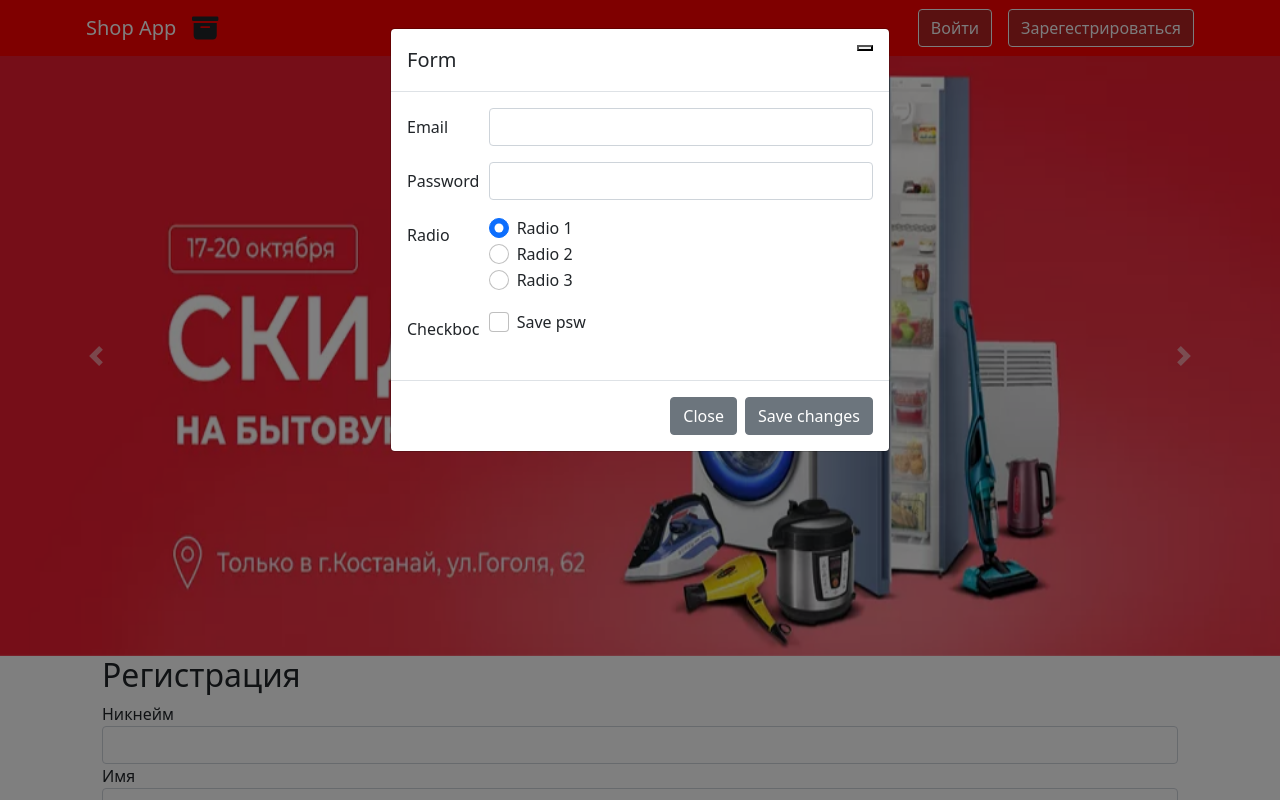
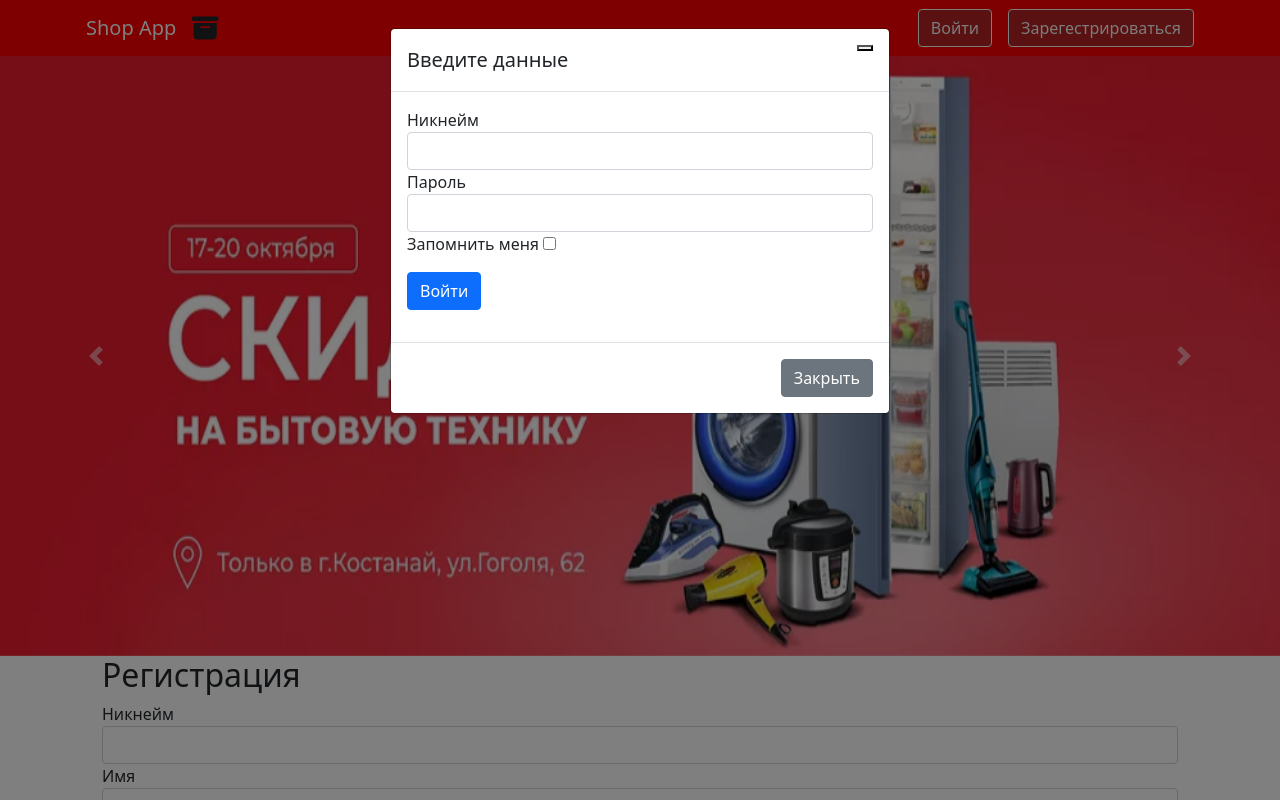
Before and after one commit to FRRdev/shop_app, a Flask app: page /register in a window 1280 px wide, after a click on "Войти". Run offline with Flask 2, Linux system fonts and the light colour scheme; some libraries are stand-ins or nearby versions.

Commit message:
add user

```diff
--- a/app/__init__.py
+++ b/app/__init__.py
@@ -13,4 +13,4 @@ migrate = Migrate(app,db)
 login = LoginManager(app)
 bootstrap = Bootstrap(app)
 
-from app import routes,models
+from app import routes,models,errors
--- a/app/forms.py
+++ b/app/forms.py
@@ -4,14 +4,21 @@ from wtforms.validators import DataRequired, ValidationError, Email, Length, Equ
 from app.models import Users
 
 
+class LoginForm(FlaskForm):
+    username = StringField('Никнейм', validators=[DataRequired()])
+    password = PasswordField('Пароль', validators=[DataRequired()])
+    remember_me = BooleanField('Запомнить меня')
+    submit = SubmitField('Войти')
+
+
 class RegistrationForm(FlaskForm):
-    username = StringField('Никнейм', validators=[DataRequired()])
-    first_name = StringField('Имя', validators=[DataRequired()])
-    last_name = StringField('Фамилия', validators=[DataRequired()])
+    username = StringField('Никнейм', validators=[DataRequired(), Length(min=4)])
+    first_name = StringField('Имя', validators=[DataRequired(), Length(min=4)])
+    last_name = StringField('Фамилия', validators=[DataRequired(), Length(min=4)])
     email = StringField('Почта', validators=[DataRequired(), Email(message='Введите корректную почту')])
     password = PasswordField('Пароль', validators=[DataRequired()])
     password2 = PasswordField(
-        'Повторите авроль', validators=[DataRequired(), EqualTo('password')])
+        'Повторите авроль', validators=[DataRequired(), EqualTo('password', message='Пароли не совпадают')])
     submit = SubmitField('Зарегестрироваться')
 
     def validate_username(self, username):
--- a/app/models.py
+++ b/app/models.py
@@ -4,8 +4,8 @@ from flask_login import UserMixin
 
 
 @login.user_loader
-def load_user(user):
-    return Users.get(user)
+def load_user(id):
+    return Users.query.get(int(id))
 
 
 class Users(UserMixin, db.Model):
--- a/app/routes.py
+++ b/app/routes.py
@@ -1,26 +1,44 @@
 from flask import render_template,flash,url_for,redirect,request
-from flask_login import current_user,login_user,login_required
+from flask_login import current_user,login_user,login_required,logout_user
 from app import app,db
 from app.models import Users
-from app.forms import RegistrationForm
+from app.forms import RegistrationForm,LoginForm
 
-
+@app.route('/')
 @app.route('/index')
 def index():
-    if not current_user.is_authenticated:
-        return render_template('index.html',title='Авторизация')
+    form = LoginForm()
+    return render_template('index.html',form1=form)
 
 @app.route('/register',methods=['GET','POST'])
 def register():
     if current_user.is_authenticated:
         return redirect(url_for('index'))
-    form = RegistrationForm()
-    if form.validate_on_submit():
-        u = Users(username=form.username.data, first_name=form.first_name.data, last_name=form.last_name.data,
-                  email=form.email.data)
-        u.set_password(form.password.data)
+    form1 = LoginForm()
+    form2 = RegistrationForm()
+    if form2.validate_on_submit():
+        u = Users(username=form2.username.data, first_name=form2.first_name.data, last_name=form2.last_name.data,
+                  email=form2.email.data)
+        u.set_password(form2.password.data)
         db.session.add(u)
         db.session.commit()
         flash('Поздравляем,вы новый пользователь!!!')
         return redirect(url_for('index'))
-    return render_template('register.html', title='Регистрация', form=form)
+    return render_template('register.html', title='Регистрация', form2=form2,form1=form1)
+
+@app.route('/login',methods=['GET','POST'])
+def login():
+    form1 = LoginForm()
+    if form1.validate_on_submit():
+        user = Users.query.filter_by(username=form1.username.data).first()
+        if user is None or not user.check_password(form1.password.data):
+            flash('Неправильный ник или пароль')
+            return render_template('index.html', form1=form1)
+        login_user(user, remember=form1.remember_me.data)
+        return redirect(url_for('index'))
+    return render_template('index.html', form1=form1)
+
+@app.route('/logout')
+def logout():
+    logout_user()
+    return redirect(url_for('index'))
--- /dev/null
+++ b/app/templates/404.html
@@ -0,0 +1,6 @@
+
+
+<div style="text-align:center;">
+    <h1>Файл не найден</h1>
+    <p><a href="{{ url_for('index') }}">Обратно</a></p>
+</div>
--- a/app/templates/base.html
+++ b/app/templates/base.html
@@ -41,7 +41,7 @@
                 </ul>
                 <div class="d-flex">
                     {% if current_user.is_authenticated %}
-                    <button class="btn btn-outline-danger ml-3">Выйти</button>
+                    <a href="{{ url_for('logout') }}" class="my_btn btn btn-outline-light ml-3">Выйти</a>
                     {% else %}
                     <button class="my_btn btn btn-outline-light mr-3" data-toggle="modal" data-target="#exampleModal">Войти</button>
                     <a href="{{ url_for('register') }}" class="my_btn btn btn-outline-light">Зарегестрироваться</a>
@@ -55,58 +55,41 @@
                 <div class="modal-dialog">
                     <div class="modal-content">
                         <div class="modal-header">
-                            <h5 class="modal-title" id="exampleModalLabel">Form</h5>
+                            <h5 class="modal-title" id="exampleModalLabel">Введите данные</h5>
                             <button class="btn-close" data-dismiss="modal" aria-label="close"></button>
                         </div>
                         <div class="modal-body">
-                            <form action="">
-                                <div class="row mb-3">
-                                    <label for="inputEmail" class="col-sm-2 col-form-label">Email</label>
-                                    <div class="col-sm-10">
-                                        <input type="email" class="form-control" id="inputEmail">
+                                    {% if form1.errors %}
+                                    <div class="alert alert-primary" role="alert">
+                                        {% for field, errors in form1.errors.items() %}
+                                        {{ ', '.join(errors) }}
+                                            {% endfor %}
                                     </div>
-                                </div>
-                                <div class="row mb-3">
-                                    <label for="inputPass" class="col-sm-2 col-form-label">Password</label>
-                                    <div class="col-sm-10">
-                                        <input type="password" class="form-control" id="inputPass">
-                                    </div>
-                                </div>
-                                <fieldset>
-                                    <div class="row mb-3">
-                                        <legend class="col-form-label col-sm-2">Radio</legend>
-                                        <div class="col-sm-10">
-                                            <div class="form-check">
-                                                <input type="radio" class="form-check-input" name="radios" value="option1" id="radios1" checked>
-                                                <label for="radios1" class="form-check-label">Radio 1</label>
-                                            </div>
-                                            <div class="form-check">
-                                                <input type="radio" class="form-check-input" name="radios" value="option2" id="radios2">
-                                                <label for="radios2" class="form-check-label">Radio 2</label>
-                                            </div>
-                                            <div class="form-check">
-                                                <input type="radio" class="form-check-input" name="radios" value="option3" id="radios3">
-                                                <label for="radios3" class="form-check-label">Radio 3</label>
-                                            </div>
+                                    {% endif %}
+                                <form class="form-horizontal" method="POST" action="{{  url_for('login') }}">
+                                        {{ form1.csrf_token() }}
+                                        <div class="form-group">
+                                                {{ form1.username.label }}
+                                            {{ form1.username(class="form-control") }}
                                         </div>
-                                    </div>
-                                    <div class="row mb-3">
-                                        <div class="col-form-label col-sm-2">
-                                            Checkboc
+
+                                        <div class="form-group">
+                                            {{ form1.password.label }}
+                                            {{ form1.password(class="form-control") }}
                                         </div>
-                                        <div class="col-sm-10">
-                                            <div class="form-check">
-                                                <input type="checkbox" id="greed" class="form-check-input">
-                                                <label for="greed" class="form-check-label">Save psw</label>
-                                            </div>
+
+                                        <div class="form-group">
+                                            {{ form1.remember_me.label }}
+                                            {{ form1.remember_me() }}
                                         </div>
-                                    </div>
-                                </fieldset>
-                            </form>
+
+                                        <div class="form-group my-3">
+                                            {{ form1.submit(class="btn btn-primary")}}
+                                        </div>
+                                </form>
                         </div>
                         <div class="modal-footer">
-                            <button class="btn btn-secondary" data-dismiss="modal">Close</button>
-                            <button class="btn btn-secondary">Save changes</button>
+                            <button class="btn btn-secondary" data-dismiss="modal">Закрыть</button>
                         </div>
                     </div>
                 </div>
--- a/app/templates/register.html
+++ b/app/templates/register.html
@@ -5,37 +5,41 @@
 {% block app_content %}
     <div class="container">
     <h2>Регистрация</h2>
-    {% for field, errors in form.errors.items() %}
+        {% if form2.errors %}
+        <div class="alert alert-primary" role="alert">
+    {% for field, errors in form2.errors.items() %}
     {{ ', '.join(errors) }}
     {% endfor %}
-    <form class="form-horizontal" method="POST" action="">
-        {{ form.csrf_token() }}
+        </div>
+        {% endif %}
+    <form class="form-horizontal" method="POST" action="{{ url_for('register') }}">
+        {{ form2.csrf_token() }}
         <div class="form-group">
-            {{ form.username.label }}
-            {{ form.username(class="form-control") }}
+            {{ form2.username.label }}
+            {{ form2.username(class="form-control") }}
         </div>
         <div class="form-group">
-            {{ form.first_name.label }}
-            {{ form.first_name(class="form-control") }}
+            {{ form2.first_name.label }}
+            {{ form2.first_name(class="form-control") }}
         </div>
         <div class="form-group">
-            {{ form.last_name.label }}
-            {{ form.last_name(class="form-control") }}
+            {{ form2.last_name.label }}
+            {{ form2.last_name(class="form-control") }}
         </div>
         <div class="form-group">
-            {{ form.email.label }}
-            {{ form.email(class="form-control") }}
+            {{ form2.email.label }}
+            {{ form2.email(class="form-control") }}
         </div>
         <div class="form-group">
-            {{ form.password.label }}
-            {{ form.password(class="form-control") }}
+            {{ form2.password.label }}
+            {{ form2.password(class="form-control") }}
         </div>
         <div class="form-group">
-            {{ form.password2.label }}
-            {{ form.password2(class="form-control") }}
+            {{ form2.password2.label }}
+            {{ form2.password2(class="form-control") }}
         </div>
-        <div class="form-group">
-            {{ form.submit(class="btn btn-primary")}}
+        <div class="form-group my-3">
+            {{ form2.submit(class="btn btn-primary")}}
         </div>
     </form>
 </div>
```
Also changed, not shown: app/errors.py (added, +11 -0 lines), app/templates/500.html (added, +7 -0 lines).
